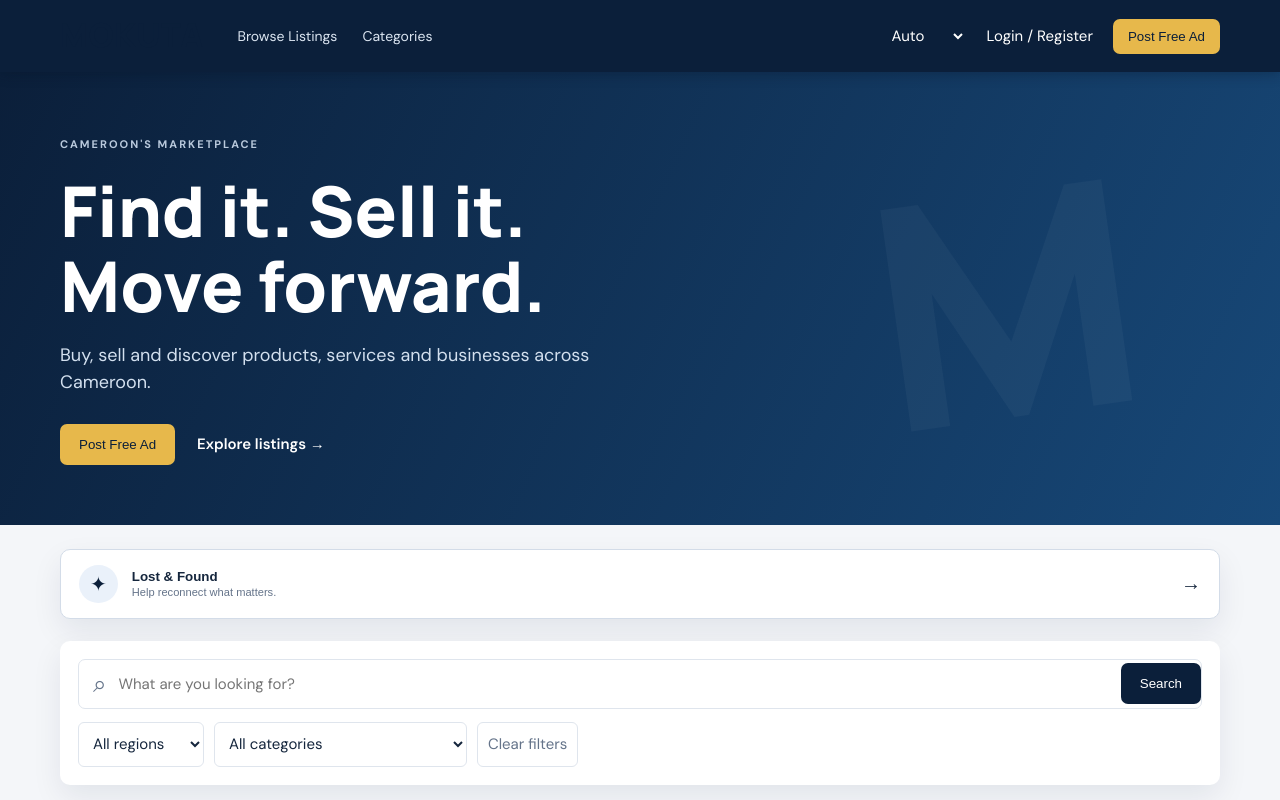
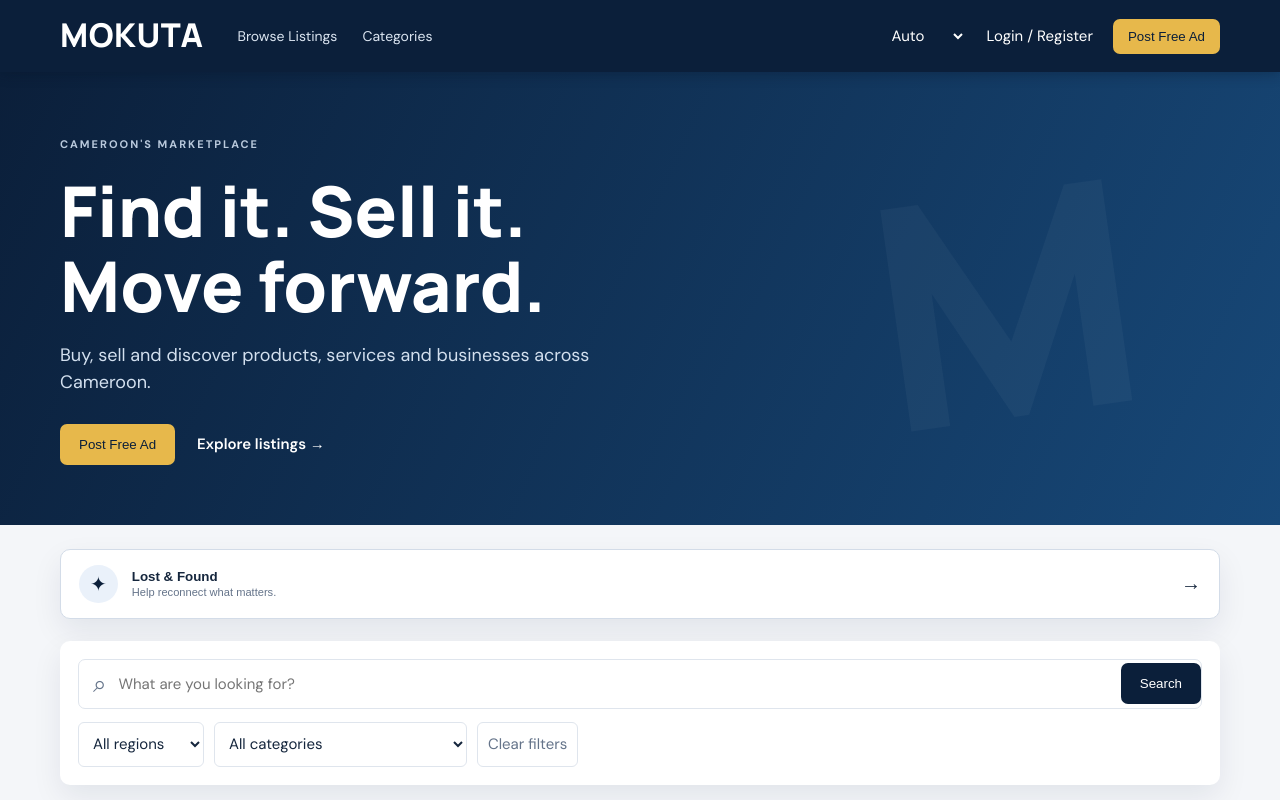
Before and after one commit to Fetemicro/mokuta, a plain HTML site: page index.html in a window 1280 px wide. Shown: the top 800 px of the page. Drawn offline with nearby package versions, Linux system fonts and the light colour scheme; no server answers.

Commit message:
Use white MOKUTA wordmark in header and footer

```diff
--- a/index.html
+++ b/index.html
@@ -11,15 +11,13 @@
       font-family: 'Manrope', sans-serif;
       font-weight: 800;
       letter-spacing: 0.5px;
-      color: var(--navy);
+      color: #fff;
       font-size: 2.05rem;
       line-height: 1;
       text-decoration: none;
       display: inline-block;
     }
-    .brand-text.light {
-      color: #fff;
-    }
+    .brand-text.light { color: #fff; }
     .header-logo, .footer-logo { display: none; }
     @media (max-width: 760px) {
       .brand-text { font-size: 1.5rem; }
```
